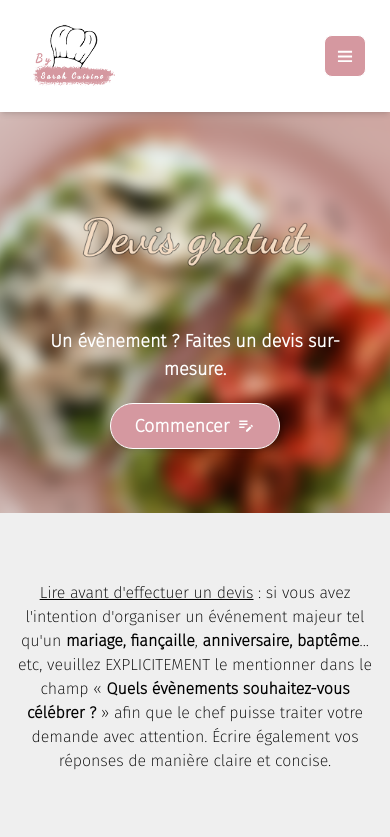
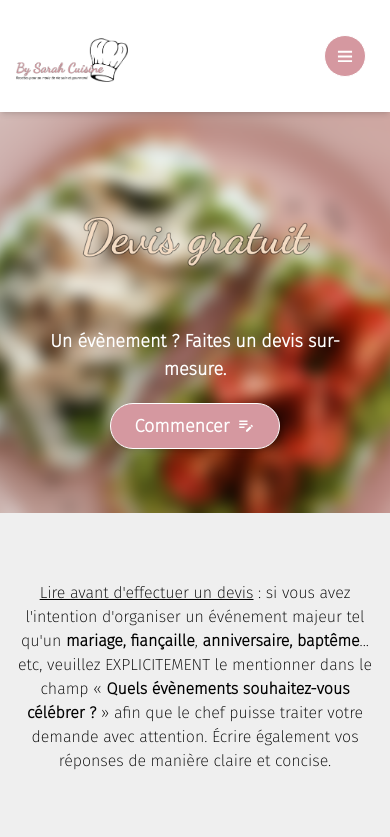
Before and after one commit to franzhopp/By-Sarah-Cuisine, a React (Vite) app: page /devisgratuit in a window 390 px wide. Shown: the top 837 px of the page. Built offline with nearby package versions, Linux system fonts and the light colour scheme.

Commit message:
[ADD] changa logo mobile

```diff
--- a/src/Components/Navigation/navbar-devis.jsx
+++ b/src/Components/Navigation/navbar-devis.jsx
@@ -1,6 +1,7 @@
 import { useEffect, useState } from "react";
 import ImageTitle from "../../assets/title-devis.png";
 import Image from "../../assets/logo-bsc.png";
+import ImageMobile from "../../assets/logo.png";
 import { NavLink } from "react-router-dom";
 import { TfiMenu } from "react-icons/tfi";
 import { ImCross } from "react-icons/im";
@@ -182,13 +183,13 @@ const NavbarDevis = () => {
         {/* 2 items */}
         <div className="px-4 h-28 flex items-center justify-between">
           <NavLink to="/">
-            <img className="w-28 mt-2" src={Image} alt="Icône de Sarah" />
+            <img className="w-28 mt-2" src={ImageMobile} alt="Icône de Sarah" />
           </NavLink>
 
           <div className="mr-2">
             <button
               onClick={toggleMenuMobile}
-              className={`icon-toggle bg-e9c2c2 border border-white rounded-lg p-3 inline-flex items-center justify-center transition-transform transform hover:scale-110 ${
+              className={`icon-toggle bg-e9c2c2 border border-white rounded-3xl p-3 inline-flex items-center justify-center transition-transform transform hover:scale-110 ${
                 isRotated ? " -rotate-180 " : ""
               }`}
             >
--- a/src/Components/Navigation/navbar-pages.jsx
+++ b/src/Components/Navigation/navbar-pages.jsx
@@ -215,6 +215,7 @@ const NavbarPages = () => {
           <div id="navlinks">
             <li>
               <NavLink
+                to="/"
                 onClick={SectionToScrollHome}
                 className="text-black mt-3 block px-3 py-2 rounded-md text-base font-extrabold hover:bg-f3dbc3 hover:text-white transition duration-300"
               >
--- a/src/Components/Navigation/navbar-services.jsx
+++ b/src/Components/Navigation/navbar-services.jsx
@@ -1,6 +1,7 @@
 import { useEffect, useState } from "react";
 import ImageTitle from "../../assets/title-services.png";
 import Image from "../../assets/logo-bsc.png";
+import ImageMobile from "../../assets/logo.png";
 import { NavLink } from "react-router-dom";
 import { TfiMenu } from "react-icons/tfi";
 import { ImCross } from "react-icons/im";
@@ -191,13 +192,13 @@ const NavbarServices = () => {
         {/* 2 items */}
         <div className="px-4 h-28 flex items-center justify-between">
           <NavLink to="/">
-            <img className="w-28 mt-2" src={Image} alt="Icône de Sarah" />
+            <img className="w-44 mb-2" src={ImageMobile} alt="Icône de Sarah" />
           </NavLink>
 
           <div className="mr-2">
             <button
               onClick={toggleMenuMobile}
-              className={`icon-toggle bg-e9c2c2 border border-white rounded-lg p-3 inline-flex items-center justify-center transition-transform transform hover:scale-110 ${
+              className={`icon-toggle bg-e9c2c2 border border-white rounded-3xl p-3 inline-flex items-center justify-center transition-transform transform hover:scale-110 ${
                 isRotated ? " -rotate-180 " : ""
               }`}
             >
```
